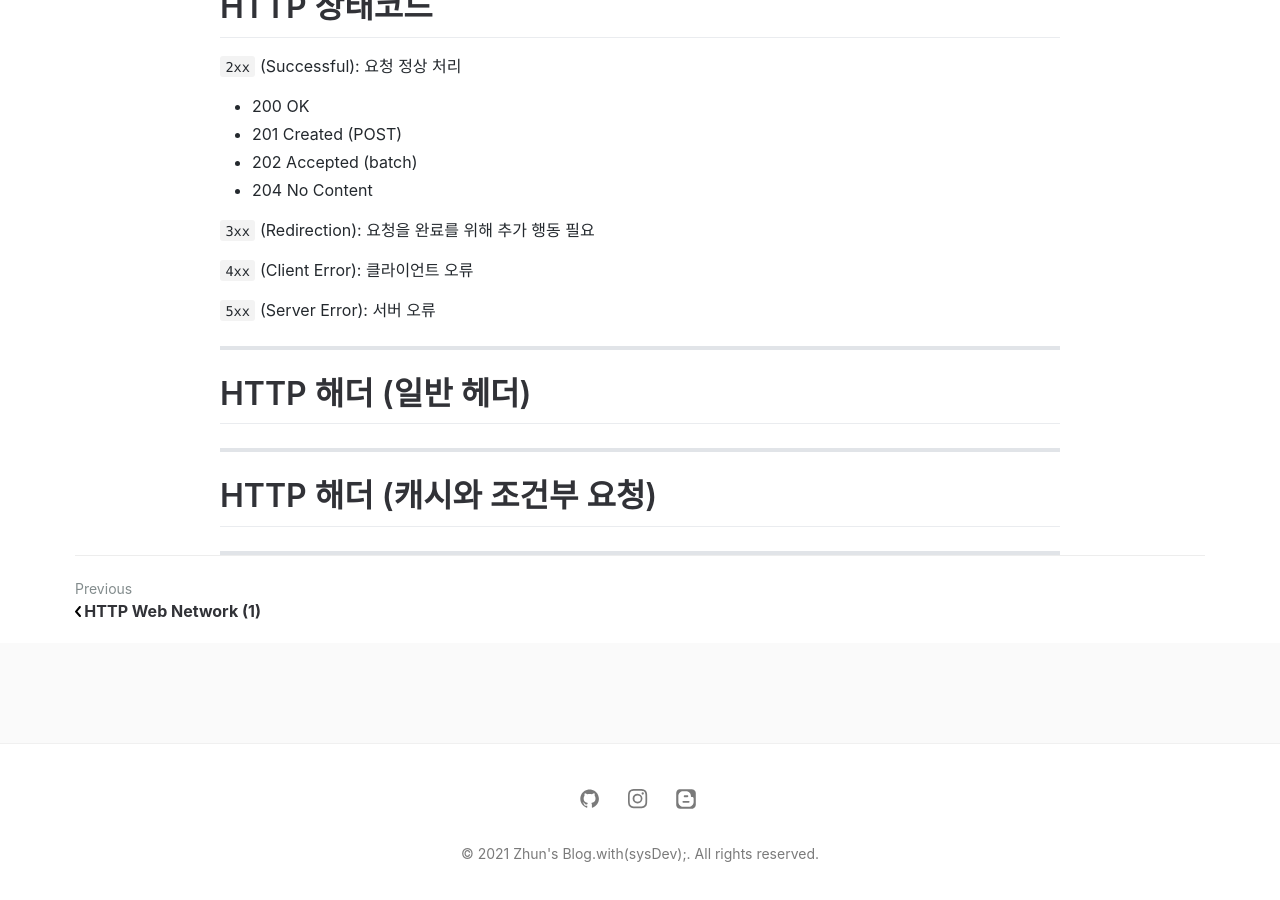
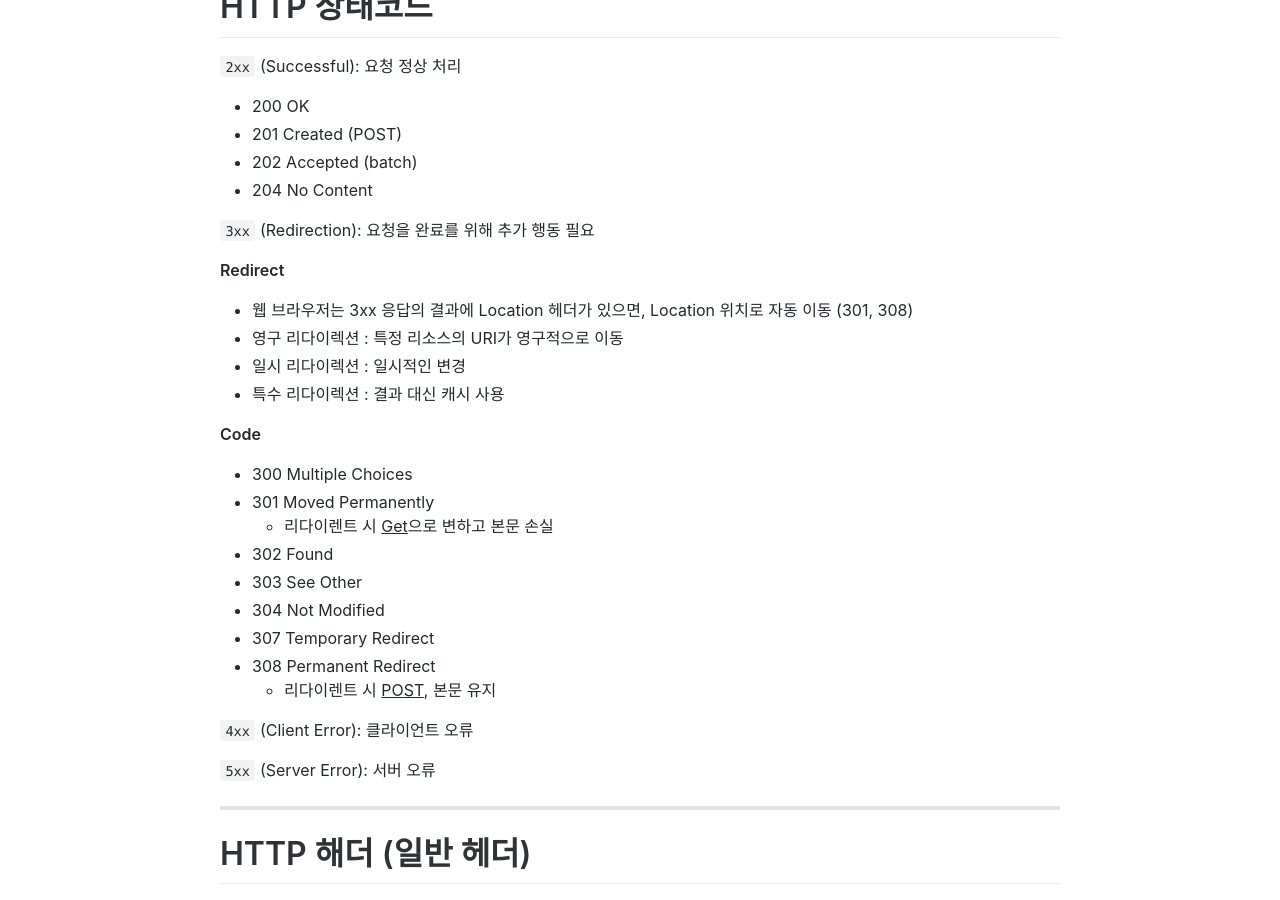
Before and after one commit to jihunparkme/jihunparkme.github.io, a Jekyll site: the page built from _posts/2021-06-26-Http-Web-Network_method.md, in a window 1280 px wide and 900 px high, scrolled down 5053 px. Built offline with Jekyll 4.4.1, drawn with Linux system fonts in a browser that asks for light colours; comment, search, counter and statistics services are not loaded.

Commit message:
[HTTP 상태코드] 3xx 리다이렉션 (1)

```diff
--- a/_posts/2021-06-26-Http-Web-Network_method.md
+++ b/_posts/2021-06-26-Http-Web-Network_method.md
@@ -200,6 +200,25 @@ HTML FORM은 GET, POST만 지원하므로 Control URI 사용
 
 `3xx` (Redirection): 요청을 완료를 위해 추가 행동 필요
 
+**Redirect**
+
+- 웹 브라우저는 3xx 응답의 결과에 Location 헤더가 있으면, Location 위치로 자동 이동 (301, 308)
+- 영구 리다이렉션 : 특정 리소스의 URI가 영구적으로 이동
+- 일시 리다이렉션 : 일시적인 변경
+- 특수 리다이렉션 : 결과 대신 캐시 사용
+
+**Code**
+
+- 300 Multiple Choices
+- 301 Moved Permanently
+  - 리다이렌트 시 <u>Get</u>으로 변하고 본문 손실
+- 302 Found
+- 303 See Other
+- 304 Not Modified
+- 307 Temporary Redirect
+- 308 Permanent Redirect
+  - 리다이렌트 시 <u>POST</u>, 본문 유지
+
 `4xx` (Client Error): 클라이언트 오류
 
 `5xx` (Server Error): 서버 오류
```
